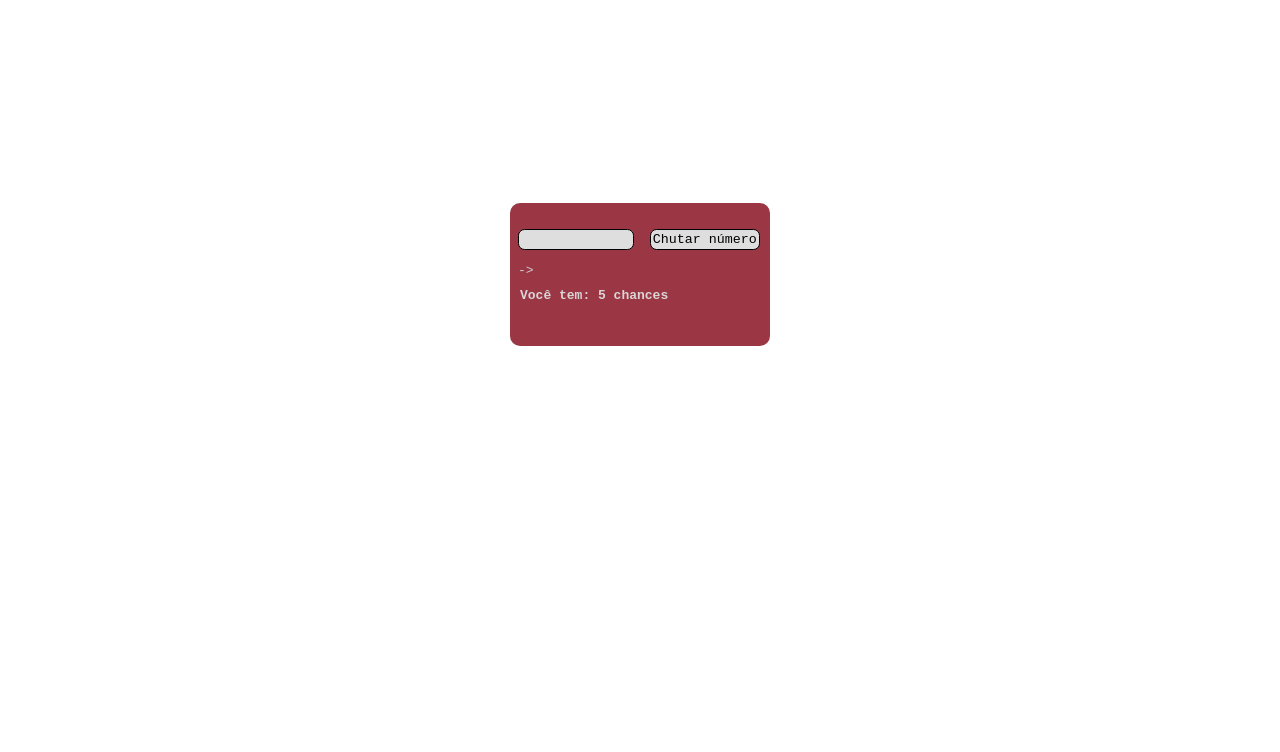
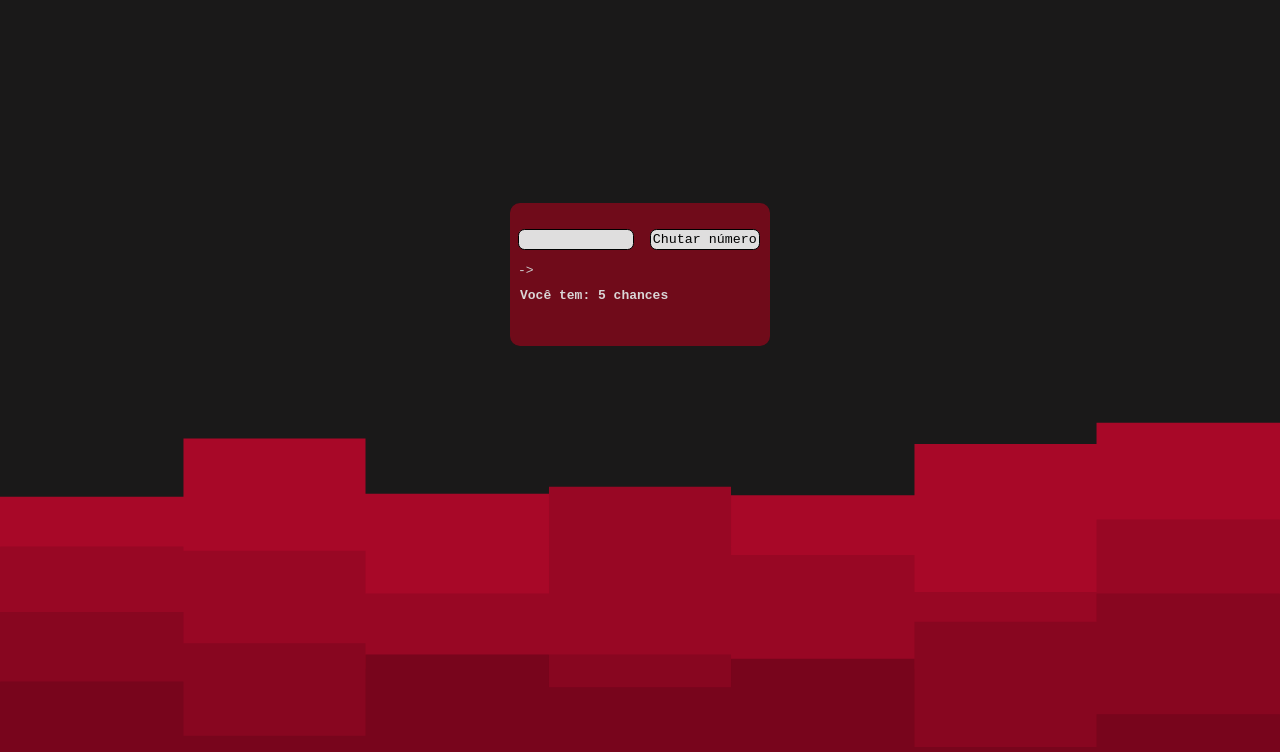
Before and after one commit to Sothnik0/Randomnautica, a plain HTML site: page index.html in a window 1280 px wide. Shown: the part 48-800 px from the top of the page. Drawn offline with Linux system fonts and the light colour scheme; the site is published under a folder, as on GitHub Pages, so addresses that start at the root find nothing.

Commit message:
Pequena correção

```diff
--- a/style.css
+++ b/style.css
@@ -7,7 +7,7 @@
 }
 
 body{
-    background-image: url(/svg/layered-steps-haikei.svg);
+    background-image: url(./svg/layered-steps-haikei.svg);
     background-size: cover;
     background-repeat: no-repeat;
     background-position: end;
```
